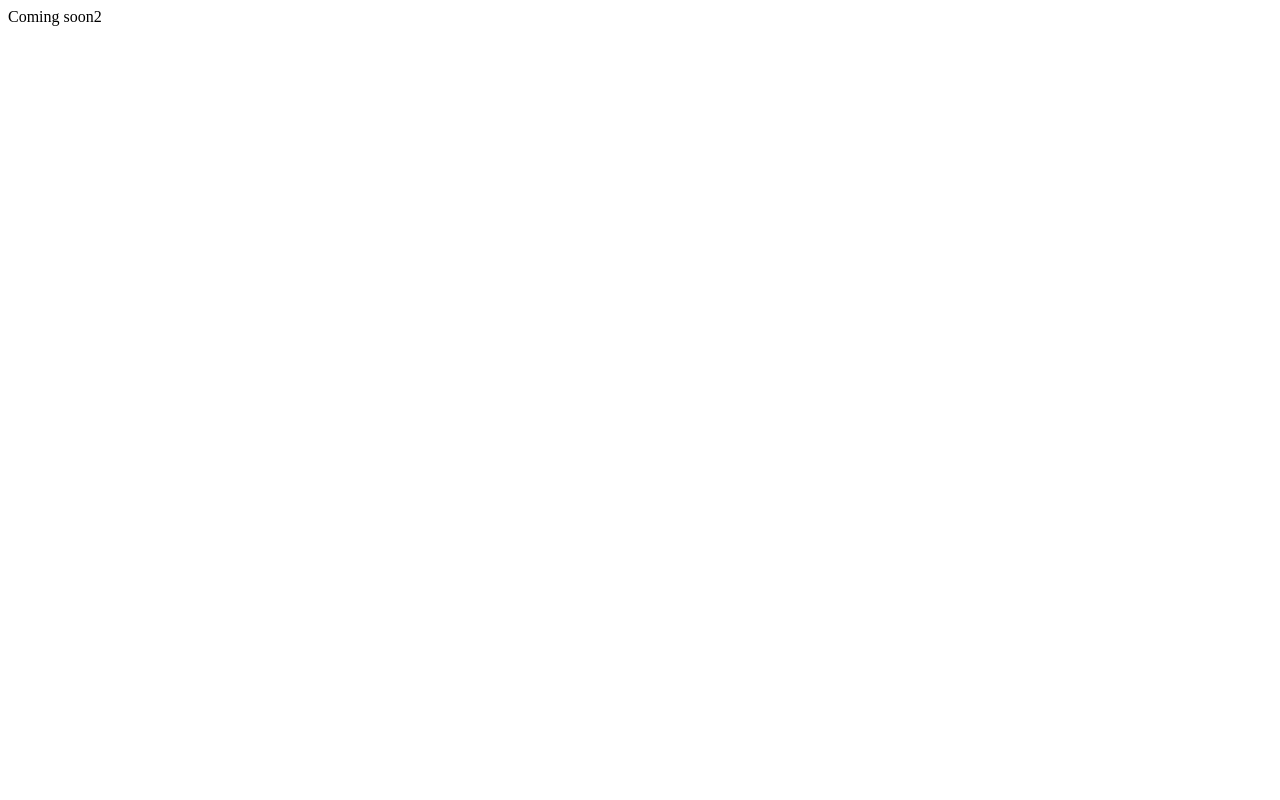
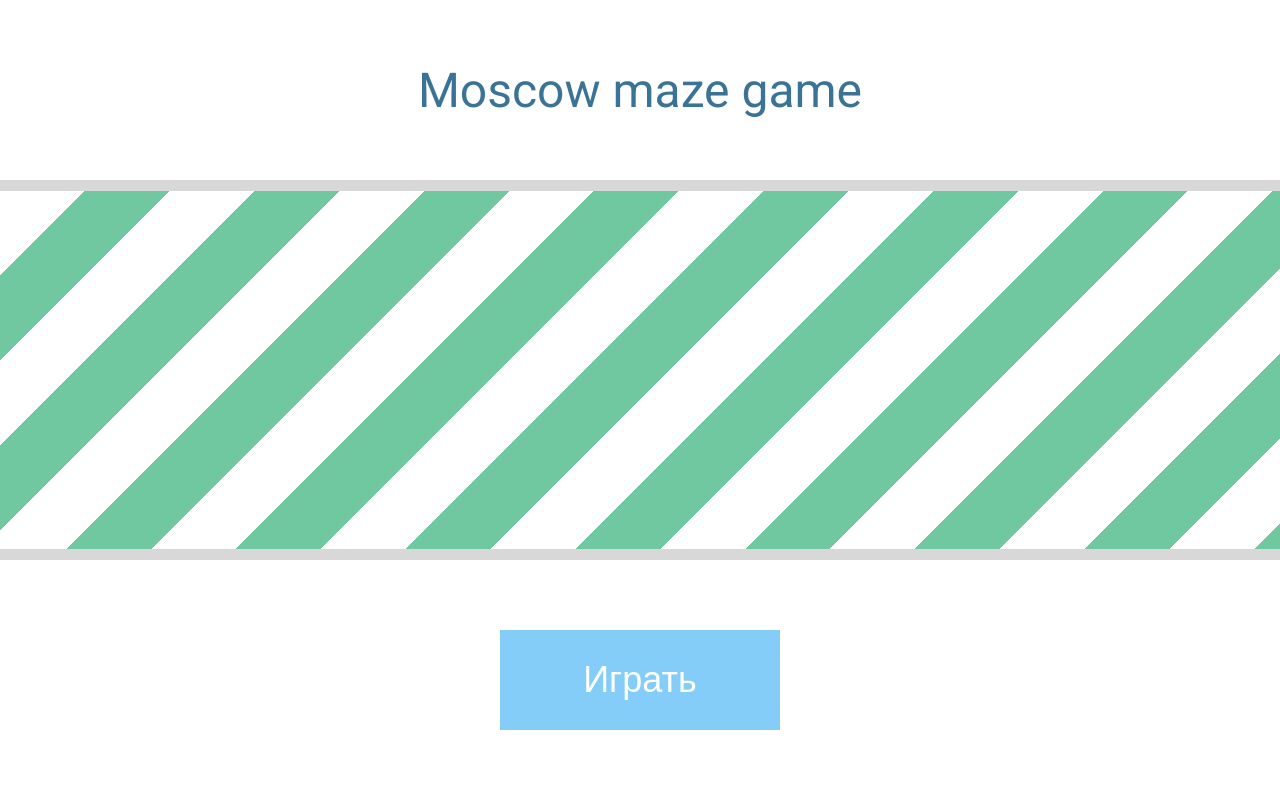
Before and after one commit to mskmazegame/mskmazegame.github.io, a website built with webpack: page index.html in a window 1280 px wide. Built offline with Linux system fonts and the light colour scheme.

Commit message:
Added initia layout

```diff
--- a/index.html
+++ b/index.html
@@ -3,9 +3,21 @@
 <head>
     <meta charset="UTF-8">
     <title>Moscow maze game</title>
+    <link href="https://fonts.googleapis.com/css?family=Roboto" rel="stylesheet">
 </head>
 <body>
-Coming soon2
+<div class="main">
+    <header class="header">
+        <div class="title">Moscow maze game</div>
+    </header>
+    <section class="content">
+    </section>
+    <footer class="footer">
+        <button class="btn-start-game">
+            <span class="btn-text">Играть</span>
+        </button>
+    </footer>
+</div>
 <script src="output/main.js"></script>
 </body>
 </html>
--- a/package.json
+++ b/package.json
@@ -19,6 +19,8 @@
     "babel-loader": "^7.1.2",
     "babel-preset-es2017": "^6.24.1",
     "css-loader": "^0.28.5",
+    "node-sass": "^4.5.3",
+    "sass-loader": "^6.0.6",
     "style-loader": "^0.18.2",
     "webpack": "^3.5.5",
     "webpack-dev-server": "^2.7.1"
--- a/src/main.js
+++ b/src/main.js
@@ -1,7 +1 @@
-import './style.css';
-
-let a = () => {
-    alert('asd')
-};
-
-a();
+import './style.scss';
--- /dev/null
+++ b/src/style.scss
@@ -0,0 +1,77 @@
+$bgcolor: khaki;
+$color: darkkhaki;
+$transparent: rgba(255, 255, 255, 0);
+
+$deg1: -70deg;
+$deg2: 150deg;
+$deg3: 30deg;
+
+$color-1: adjust-hue($color, $deg1);
+$transparent-1: transparentize($color-1, 1);
+
+$color-2: adjust-hue($color, $deg2);
+$transparent-2: transparentize($color-2, 1);
+
+$color-3: adjust-hue($color, $deg3);
+$transparent-3: transparentize($color-3, 1);
+
+html, body {
+  width: 100%;
+  height: 100%;
+  font-family: 'Roboto';
+
+  margin: 0;
+  padding: 0;
+}
+
+.main {
+  width: 100%;
+  height: 100%;
+
+  display: flex;
+  flex-direction: column;
+
+  justify-content: flex-start;
+  align-items: stretch;
+  align-content: stretch;
+}
+
+.header {
+  height: 180px;
+  display: flex;
+  align-items: center;
+  justify-content: center;
+}
+
+.footer {
+  height: 240px;
+  display: flex;
+  justify-content: center;
+  align-items: center;
+}
+
+.content {
+  flex: 1;
+  background-image: repeating-linear-gradient(135deg, #fff, #fff 60px, #70C8A0 60px, #70C8A0 120px);
+  border: solid #D8D8D8;
+  border-width: 11px 0;
+}
+
+.title {
+  font-size: 48px;
+  color: #3A7395;
+}
+
+.btn-start-game {
+  height: 100px;
+  width: 280px;
+  background-color: #84CDF9;
+  display: flex;
+  align-items: center;
+  justify-content: center;
+  border: none
+}
+.btn-text{
+  color: #fff;
+  font-size: 36px;
+}
--- a/webpack.config.js
+++ b/webpack.config.js
@@ -1,5 +1,4 @@
 const path = require('path');
-const webpack = require('webpack');
 
 module.exports = {
     entry: {
@@ -20,8 +19,14 @@ module.exports = {
                 }],
             },
             {
-                test: /\.css$/,
-                use: ['style-loader', 'css-loader']
+                test: /\.scss$/,
+                use: [{
+                    loader: "style-loader"
+                }, {
+                    loader: "css-loader"
+                }, {
+                    loader: "sass-loader"
+                }]
             }
 
         ]
```
Also changed, not shown: output/main.js, src/style.css (deleted).
